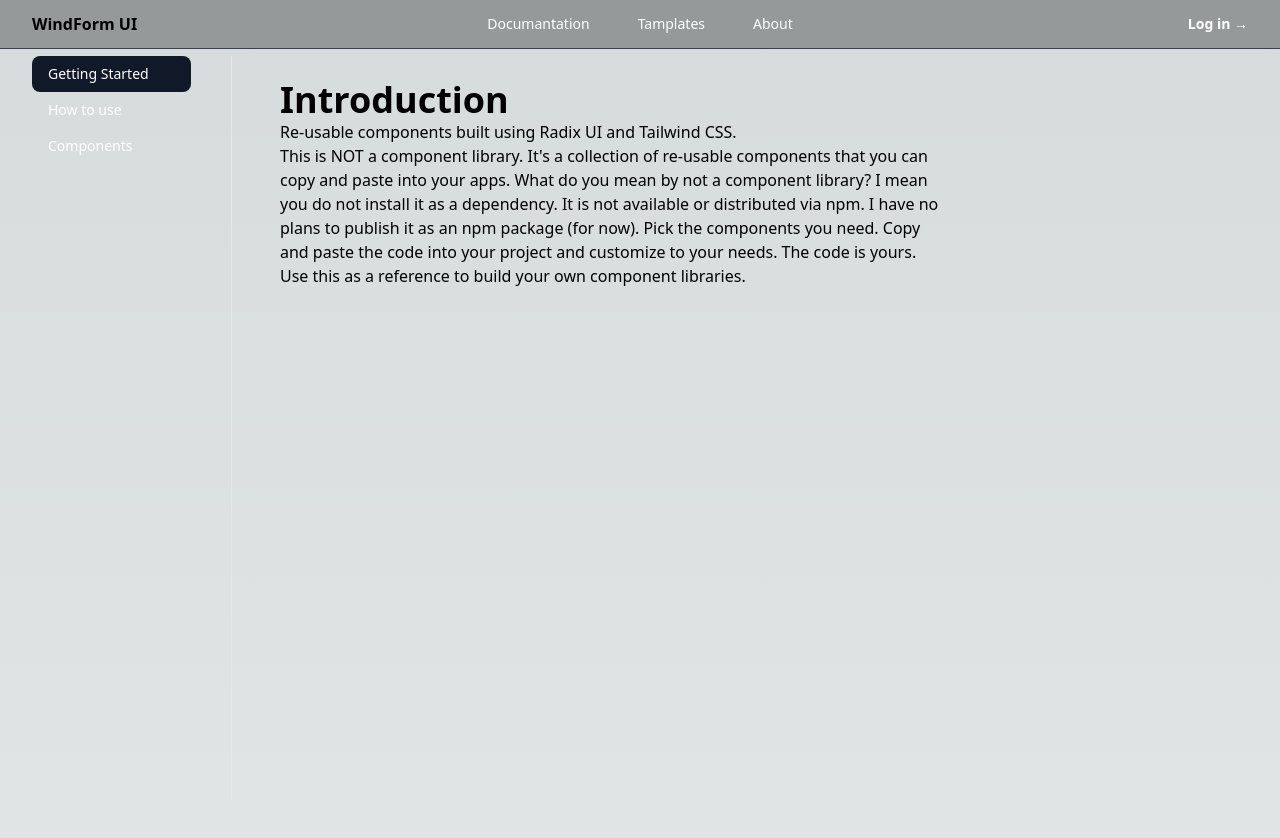
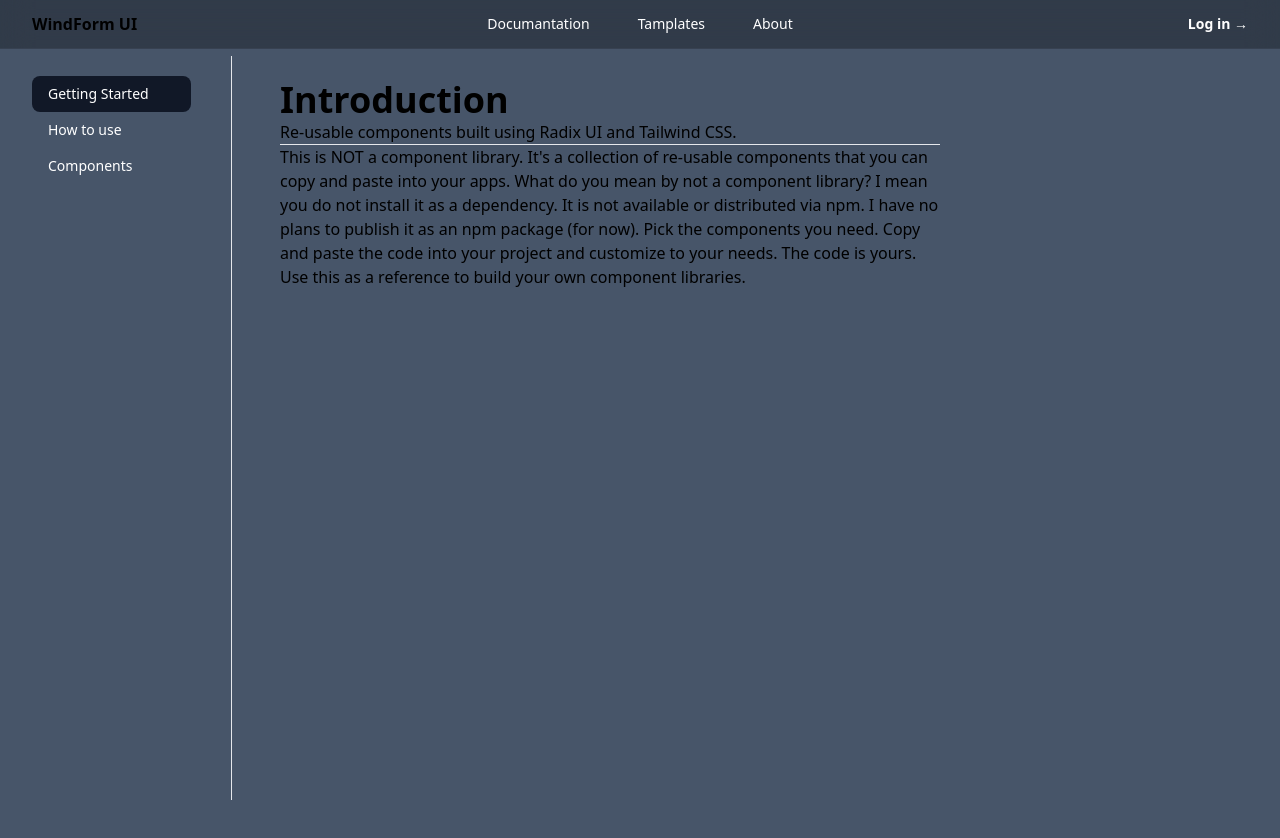
Before and after one commit to GoodGuyForReal/WindFormWeb, a Next.js app: page /doc in a window 1280 px wide. Shown: the top 838 px of the page. Built offline with nearby package versions, Linux system fonts and the light colour scheme.

Commit message:
navbar path issue test

```diff
--- a/app/doc/components/Sidebar.jsx
+++ b/app/doc/components/Sidebar.jsx
@@ -1,7 +1,7 @@
 import React from 'react'
 const SideBar = ({ tabs, setActiveTab, activeTab }) => {
     return (
-        <div className="flex flex-col sidebar px-10">
+        <div className="flex flex-col sidebar px-10 pt-5">
             {tabs.map((tab, index) => (
                 <button
                     key={index}
--- a/app/doc/components/sections/intro/Intro.jsx
+++ b/app/doc/components/sections/intro/Intro.jsx
@@ -2,9 +2,12 @@ import React from 'react'
 
 const Intro = () => {
     return (
-        <div className='Intro'>
-            <h1 className='text-4xl font-bold'>Introduction</h1>
-            <p>Re-usable components built using Radix UI and Tailwind CSS.</p>
+        <div className='Intro w-full'>
+            <div className='intro_header'>
+                <h1 className='text-4xl font-bold'>Introduction</h1>
+                <p>Re-usable components built using Radix UI and Tailwind CSS.</p>
+            </div>
+            <hr />
             <div className='intro_main h-[3000px]'>
                 <p>
                     This is NOT a component library. It's a collection of re-usable components that you can copy and paste into your apps.
--- a/app/doc/page.jsx
+++ b/app/doc/page.jsx
@@ -24,7 +24,7 @@ const page = () => {
 
 
     return (
-        <div className="container pt-12 flex-1 items-start md:grid md:grid-cols-[220px_minmax(0,1fr)] md:gap-6 lg:grid-cols-[240px_minmax(0,1fr)] lg:gap-10">
+        <div className="w-full  pt-12 flex-1 items-start md:grid md:grid-cols-[220px_minmax(0,1fr)] md:gap-6 lg:grid-cols-[240px_minmax(0,1fr)] lg:gap-10 bg-slate-600">
             <div className="fixed top-14 z-30 -ml-2 hidden h-[calc(100vh-3.5rem)] w-full shrink-0 overflow-y-auto border-r md:sticky md:block">
                 <SideBar tabs={tabs} setActiveTab={setActiveTab} activeTab={activeTab} />
             </div>
--- a/app/layout.jsx
+++ b/app/layout.jsx
@@ -1,5 +1,5 @@
 "use client"
-import Navbar from './components/navbar'
+import Navbar from './components/Navbar.jsx'
 import './globals.css'
 
 
@@ -11,7 +11,7 @@ export const metadata = {
 export default function RootLayout({ children }) {
   return (
     <html lang="en">
-      <body className={''}>
+      <body>
         <Navbar />
         {children}
       </body>
```
